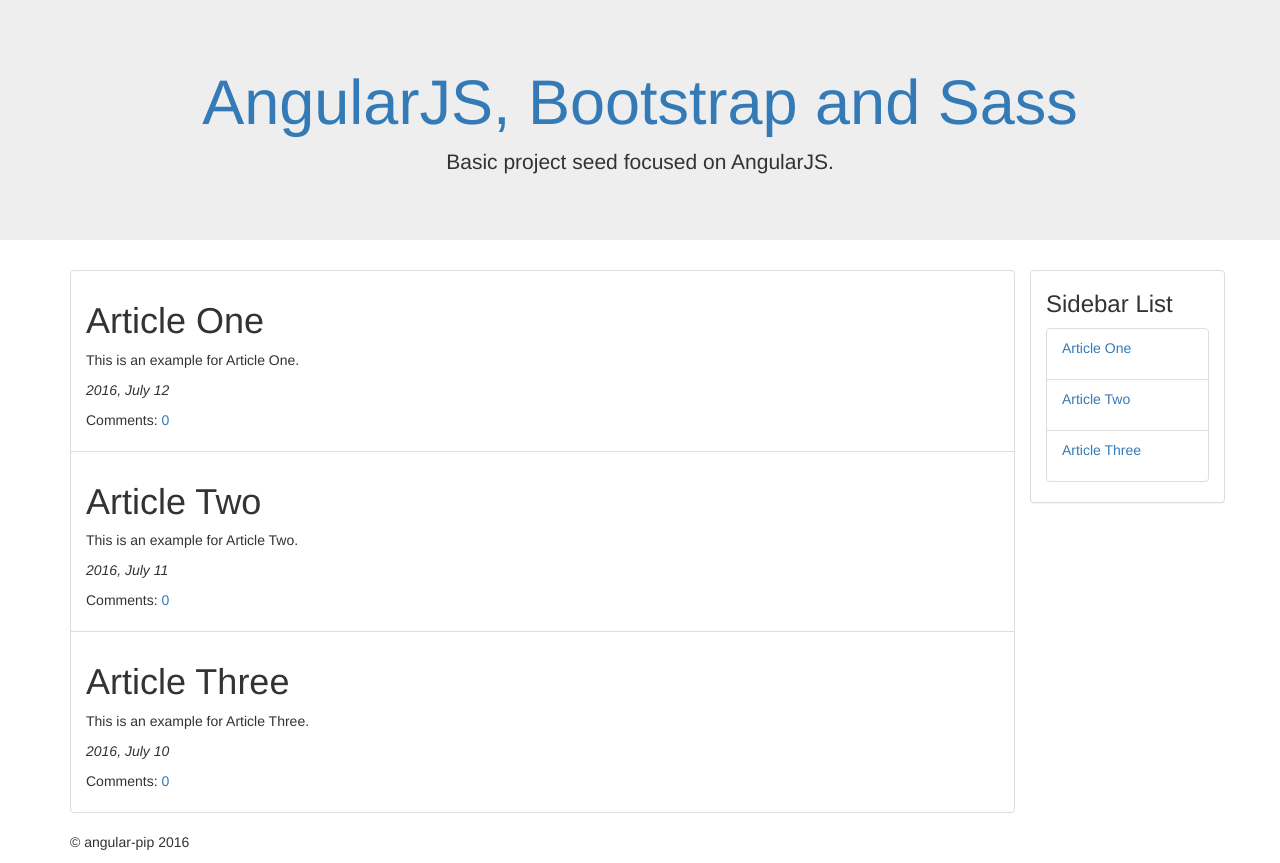
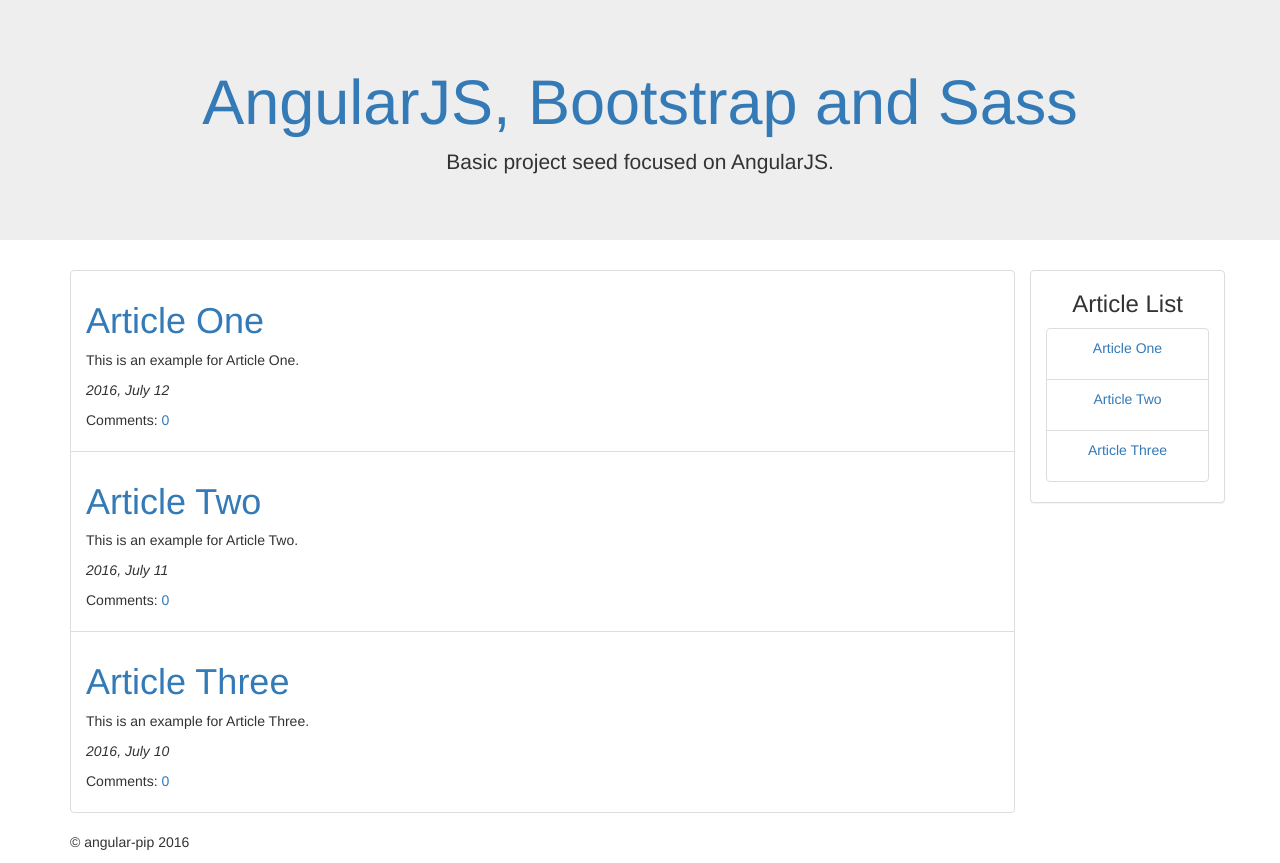
Before and after one commit to BungleJook/angular-pip, a website: page app/index.html in a window 1280 px wide. Drawn offline with nearby package versions, Linux system fonts and the light colour scheme; some packages are replaced by stand-ins of ours; a script that the page names is missing.

Commit message:
Add post links to post-list; center text in post-title-list

```diff
--- a/app/post-list/post-list.template.html
+++ b/app/post-list/post-list.template.html
@@ -2,7 +2,7 @@
     <ul class="list-group">
         <li ng-repeat="post in $ctrl.posts" class="list-group-item">
             <article>
-                <h1>{{post.title}}</h1>
+                <h1><a href="#!/posts/{{post.id}}">{{post.title}}</a></h1>
                 <p>{{post.text}}</p>
                 <p><em>{{post.date_modified | date: "yyyy, MMMM dd"}}</em></p>
                 <p>Comments: <a href="#!/posts/{{post.id}}">{{post.comments.length}}</a></p>
--- a/app/post-title-list/post-title-list.template.html
+++ b/app/post-title-list/post-title-list.template.html
@@ -1,5 +1,5 @@
-<h3>Sidebar List</h3>
-<ul class="list-group">
+<h3 class="text-center">Article List</h3>
+<ul class="list-group text-center">
     <li class="list-group-item" ng-repeat="post in $ctrl.posts">
         <p><a href="#!/posts/{{post.id}}">{{post.title}}</a></p>
     </li>
```
